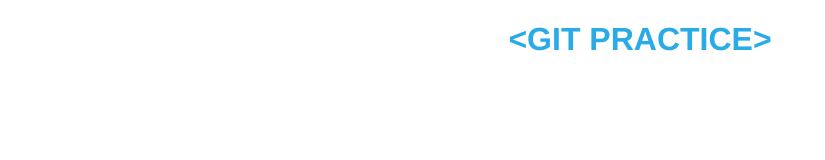
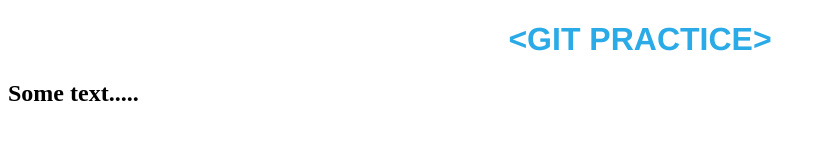
Before and after one commit to andymtv/gitpractice, a plain HTML site: page index.html in a window 1280 px wide. Shown: the whole page, without its empty margins (0-825 px from the left). Drawn offline with Linux system fonts and the light colour scheme.

Commit message:
added some text

```diff
--- a/index.html
+++ b/index.html
@@ -9,6 +9,7 @@
 </head>
 <body>
     <h1>&lt;GIT PRACTICE&gt;</h1>
+    <h2>Some text.....</h2>
     <script src="script.js"></script>
 </body>
 </html>
```
